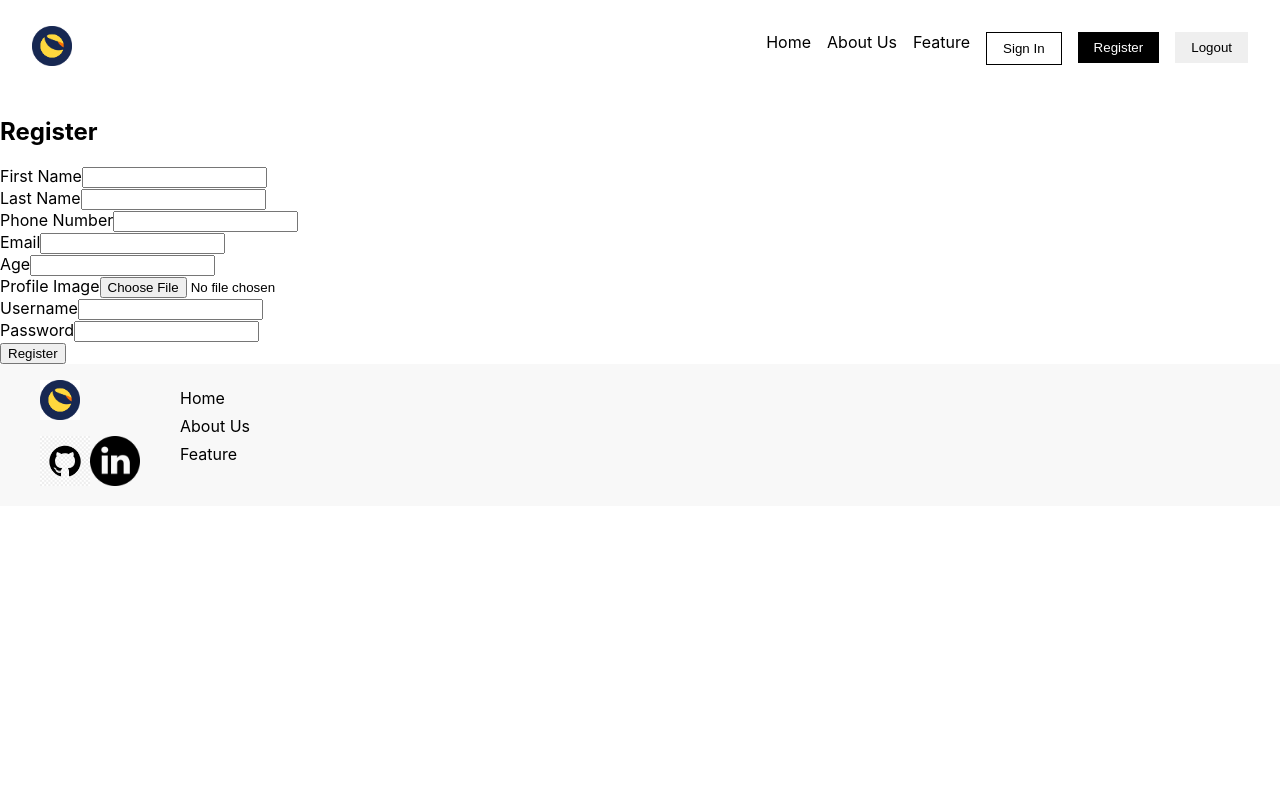
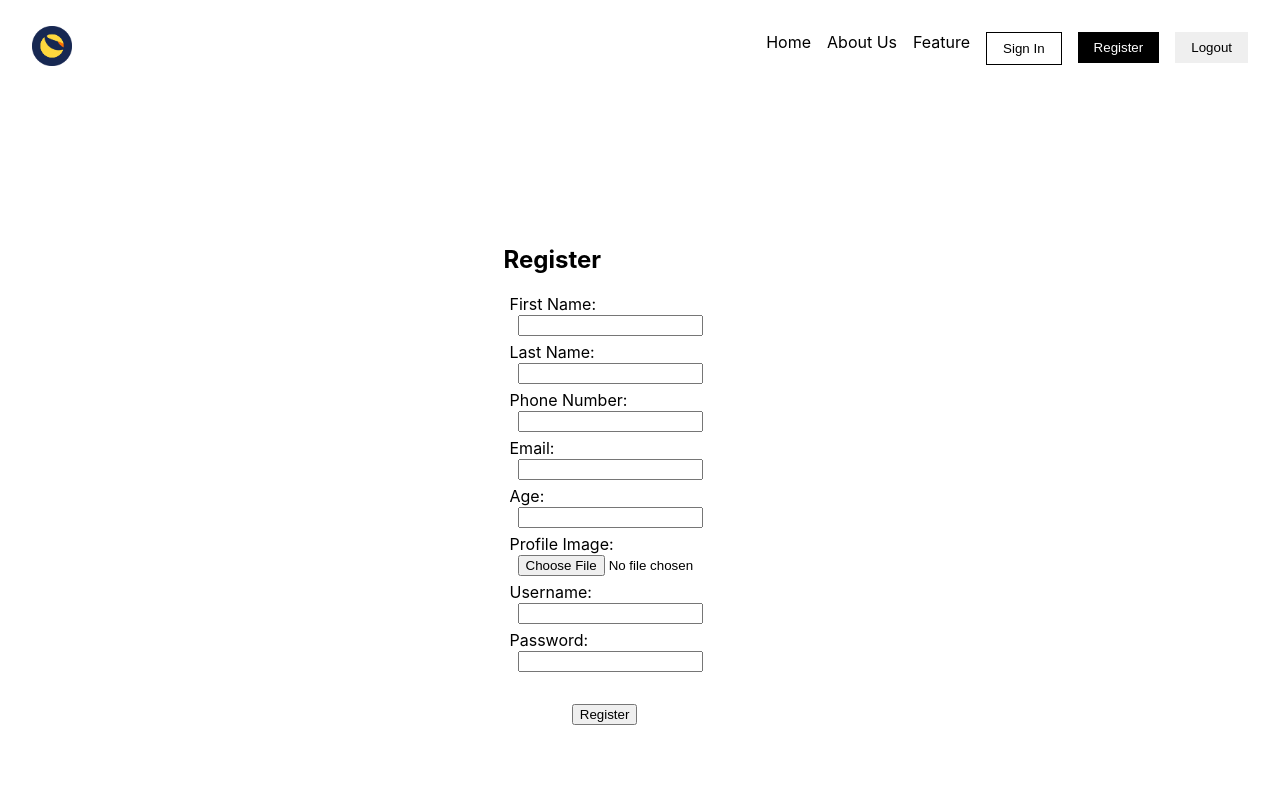
Before and after one commit to amr9/Luna, a React (Create React App) app in the folder luna-react-app/: page /Register in a window 1280 px wide. Shown: the top 800 px of the page. Built offline with nearby package versions, Linux system fonts and the light colour scheme.

Commit message:
front css updates with flex and html changes

```diff
--- a/luna-react-app/src/App.css
+++ b/luna-react-app/src/App.css
@@ -1,7 +1,3 @@
-.App {
-  text-align: center;
-
-}
 .App-logo {
   height: 40vmin;
   pointer-events: none;
--- a/luna-react-app/src/App.js
+++ b/luna-react-app/src/App.js
@@ -5,9 +5,9 @@ import Login from './components/Login';
 import HomePage from "./components/Homepage";
 import RegistrationForm from './components/Registerationform';
 import Footer from './components/Footer';
+
 const App = () => {
     return (
-        <div className="App">
         <BrowserRouter>
             <Navbar />
             <Routes>
@@ -17,7 +17,6 @@ const App = () => {
             </Routes>
             <Footer/>
         </BrowserRouter>
-        </div>
     );
 };
 
--- a/luna-react-app/src/components/Footer.css
+++ b/luna-react-app/src/components/Footer.css
@@ -18,6 +18,12 @@
     margin: 0.5rem 0;
 }
 
+.logos-container {
+    display: flex;
+    flex-direction: column;
+    justify-content: space-between;
+}
+
 .footer {
     display: flex;
     background-color: #f8f8f8;
@@ -27,8 +33,7 @@
 
 }
 .footer-content-logos a img{
-    width: 50px;;
-    flex-direction: row;
+    width: 50px;
 }
 .footer-links {
     display: flex;
--- a/luna-react-app/src/components/Footer.js
+++ b/luna-react-app/src/components/Footer.js
@@ -9,7 +9,7 @@ const Footer = () =>{
 
     return (
         <footer className="footer">
-            <ul className="logo-list">
+            <div className="logos-container">
                 <div className="footer-logo">
                     <img src="luna.png" alt="Luna logo" onClick={HomeClick}/>
                 </div>
@@ -21,7 +21,7 @@ const Footer = () =>{
                         <img src={require("./linkedin.png")} alt="Linkedin logo"/>
                     </a>
                 </div>
-            </ul>
+            </div>
             <div className="footer-links">
                 <ul>
                     <li onClick={HomeClick}>Home</li>
--- a/luna-react-app/src/components/Homepage.css
+++ b/luna-react-app/src/components/Homepage.css
@@ -1,5 +1,9 @@
 .homepage {
+    display: flex;
+    flex-direction: column;
     font-family: Arial, sans-serif;
+    flex: 1;
+    justify-content: space-around;
 }
 
 .hero {
@@ -54,6 +58,8 @@
 }
 
 .quotes {
+    display: flex;
+    flex-direction: column;
     padding: 2rem;
     text-align: center;
 }
@@ -99,11 +105,12 @@
     object-fit: cover;
 }
 .about {
+    display: flex;
+    flex-direction: column;
     margin: 50px;
     padding: 25px;
 }
 .about-paragraph{
-    display: flex;
     width: 35%;
     background-color: #3e3e3e;
     margin-left: 20px;
@@ -112,21 +119,17 @@
     color: #ffffff;
 }
 .feature{
+    display: flex;
+    flex-direction: column;
+    align-items: flex-end;
     margin: 50px;
     padding: 25px;
-    text-align: right;
 }
 
-.feature-content {
-    display: flex;
-    justify-content: flex-end;
-}
 .feature-paragraph{
-    display: flex;
-    justify-content: flex-end;
     width: 35%;
     background-color: #3e3e3e;
-    margin-left: 20px;
+    margin-right: 20px;
     padding: 20px;
     border-radius: 45px;
     color: #ffffff;
--- a/luna-react-app/src/components/Homepage.js
+++ b/luna-react-app/src/components/Homepage.js
@@ -44,7 +44,6 @@ const HomePage = () => {
                 </div>
             </section>
             <section className="about">
-                <div className="about-content">
                 <h1>About Us</h1>
                 <p className="about-paragraph">
                     Welcome to Luna, where we believe that your hair is the ultimate canvas for self-expression. Our innovative hair dye products are designed to bring out the vibrant,
@@ -53,11 +52,10 @@ const HomePage = () => {
                     allowing you to achieve salon-quality results from the comfort of your home.
                     Join us on a journey of self-discovery and creativity. Embrace the power of color and let your true self shine through with Luna.
                 </p>
-                </div>
+
             </section>
             <section className="feature">
                 <h1>Feature</h1>
-                <div className="feature-content">
                 <p className="feature-paragraph">
                     Our hair dye project offers an extensive palette of vibrant and bold colors, allowing you to
                     discover the perfect shade that matches your personality and style.
@@ -72,7 +70,6 @@ const HomePage = () => {
                     Transform your look and express your individuality with our premium hair dyes—color your world,
                     one strand at a time!
                 </p>
-                </div>
             </section>
         </div>
     );
--- /dev/null
+++ b/luna-react-app/src/components/Login.css
@@ -0,0 +1,23 @@
+.login-container {
+    display: flex;
+    flex-direction: column;
+    flex: 1;
+    flex-wrap: wrap;
+}
+
+.login-form {
+    margin: auto;
+}
+
+form div{
+    margin: 6px;
+}
+
+form input{
+    margin-left: 8px;
+}
+
+.login-button-container {
+
+    margin-left: 25%;
+}
--- a/luna-react-app/src/components/Login.js
+++ b/luna-react-app/src/components/Login.js
@@ -1,6 +1,6 @@
 import React, { useState } from 'react';
 import axios from 'axios';
-
+import './Login.css'
 const Login = () => {
     const [username, setUsername] = useState('');
     const [password, setPassword] = useState('');
@@ -37,11 +37,12 @@ const Login = () => {
     };
 
     return (
-        <div>
-            <h2>Login</h2>
-            <form onSubmit={handleLogin}>
+        <div className="login-container">
+            <form className="login-form" onSubmit={handleLogin}>
+                <h2>Login</h2>
                 <div>
-                    <label>Username</label>
+                    <label>Username:</label>
+                    <br/>
                     <input
                         type="text"
                         value={username}
@@ -49,14 +50,17 @@ const Login = () => {
                     />
                 </div>
                 <div>
-                    <label>Password</label>
+                    <label>Password:</label>
+                    <br/>
                     <input
                         type="password"
                         value={password}
                         onChange={(e) => setPassword(e.target.value)}
                     />
                 </div>
-                <button type="submit">Login</button>
+                <div className="login-button-container">
+                    <button type="submit">Login</button>
+                </div>
             </form>
             {error && <div style={{ color: 'red' }}>
                 {Object.keys(error).map(key => (
--- /dev/null
+++ b/luna-react-app/src/components/Regesterationform.css
@@ -0,0 +1,31 @@
+.register-container {
+    display: flex;
+    flex-direction: column;
+    flex: 1;
+    margin: auto;
+    padding: 10% 0;
+    flex-wrap: wrap;
+}
+
+.register-form {
+    margin: auto;
+}
+
+form div{
+    margin: 6px;
+}
+
+form input{
+    margin-left: 8px;
+}
+
+.register-button-container {
+    display: flex;
+    margin-left: 25%;
+}
+
+input::-webkit-outer-spin-button,
+input::-webkit-inner-spin-button {
+  -webkit-appearance: none;
+  margin: 0;
+}
--- a/luna-react-app/src/components/Registerationform.js
+++ b/luna-react-app/src/components/Registerationform.js
@@ -1,7 +1,7 @@
 import React, { useState } from 'react';
 import axios from 'axios';
 import Modal from './Modal';
-
+import './Regesterationform.css'
 const RegistrationForm = () => {
     const [formData, setFormData] = useState({
         first_name: '',
@@ -62,11 +62,12 @@ const RegistrationForm = () => {
     };
 
     return (
-        <div>
-            <h2>Register</h2>
-            <form onSubmit={handleSubmit}>
+        <div className="register-container">
+            <form className="register-form" onSubmit={handleSubmit}>
+                <h2>Register</h2>
                 <div>
-                    <label>First Name</label>
+                    <label>First Name:</label>
+                    <br/>
                     <input
                         type="text"
                         name="first_name"
@@ -76,7 +77,8 @@ const RegistrationForm = () => {
                     />
                 </div>
                 <div>
-                    <label>Last Name</label>
+                    <label>Last Name:</label>
+                    <br/>
                     <input
                         type="text"
                         name="last_name"
@@ -86,7 +88,8 @@ const RegistrationForm = () => {
                     />
                 </div>
                 <div>
-                    <label>Phone Number</label>
+                    <label>Phone Number:</label>
+                    <br/>
                     <input
                         type="text"
                         name="phone_number"
@@ -95,7 +98,8 @@ const RegistrationForm = () => {
                     />
                 </div>
                 <div>
-                    <label>Email</label>
+                    <label>Email:</label>
+                    <br/>
                     <input
                         type="email"
                         name="email"
@@ -105,16 +109,20 @@ const RegistrationForm = () => {
                     />
                 </div>
                 <div>
-                    <label>Age</label>
+                    <label>Age:</label>
+                    <br/>
                     <input
                         type="number"
                         name="age"
+                        min="10"
+                        step="1"
                         value={formData.age}
                         onChange={handleChange}
                     />
                 </div>
                 <div>
-                    <label>Profile Image</label>
+                    <label>Profile Image:</label>
+                    <br/>
                     <input
                         type="file"
                         name="profile_image"
@@ -122,7 +130,8 @@ const RegistrationForm = () => {
                     />
                 </div>
                 <div>
-                    <label>Username</label>
+                    <label>Username:</label>
+                    <br/>
                     <input
                         type="text"
                         name="username"
@@ -132,7 +141,8 @@ const RegistrationForm = () => {
                     />
                 </div>
                 <div>
-                    <label>Password</label>
+                    <label>Password:</label>
+                    <br/>
                     <input
                         type="password"
                         name="password"
@@ -141,7 +151,10 @@ const RegistrationForm = () => {
                         required
                     />
                 </div>
-                <button type="submit">Register</button>
+                <br/>
+                <div className="register-button-container">
+                    <button type="submit">Register</button>
+                </div>
             </form>
             <Modal show={!!error} onClose={closeModal} message={error} />
             <Modal show={success} onClose={closeModal} message="Registration successful!" />
--- a/luna-react-app/src/index.css
+++ b/luna-react-app/src/index.css
@@ -1,13 +1,23 @@
+html {
+  height: 100%;
+  margin: 0;
+}
 body {
   margin: 0;
+  height: 100%;
   font-family: -apple-system, BlinkMacSystemFont, 'Segoe UI', 'Roboto', 'Oxygen',
     'Ubuntu', 'Cantarell', 'Fira Sans', 'Droid Sans', 'Helvetica Neue',
     sans-serif;
   -webkit-font-smoothing: antialiased;
   -moz-osx-font-smoothing: grayscale;
-  height: 100%;
 }
 
+#root {
+  display: flex;
+  flex-direction: column;
+  height: 100%;
+
+}
 code {
   font-family: source-code-pro, Menlo, Monaco, Consolas, 'Courier New',
     monospace;
```
Also changed, not shown: luna-react-app/public/luna.png, luna-react-app/src/components/luna.png. Lines whose indentation alone changed are shown as unchanged.
